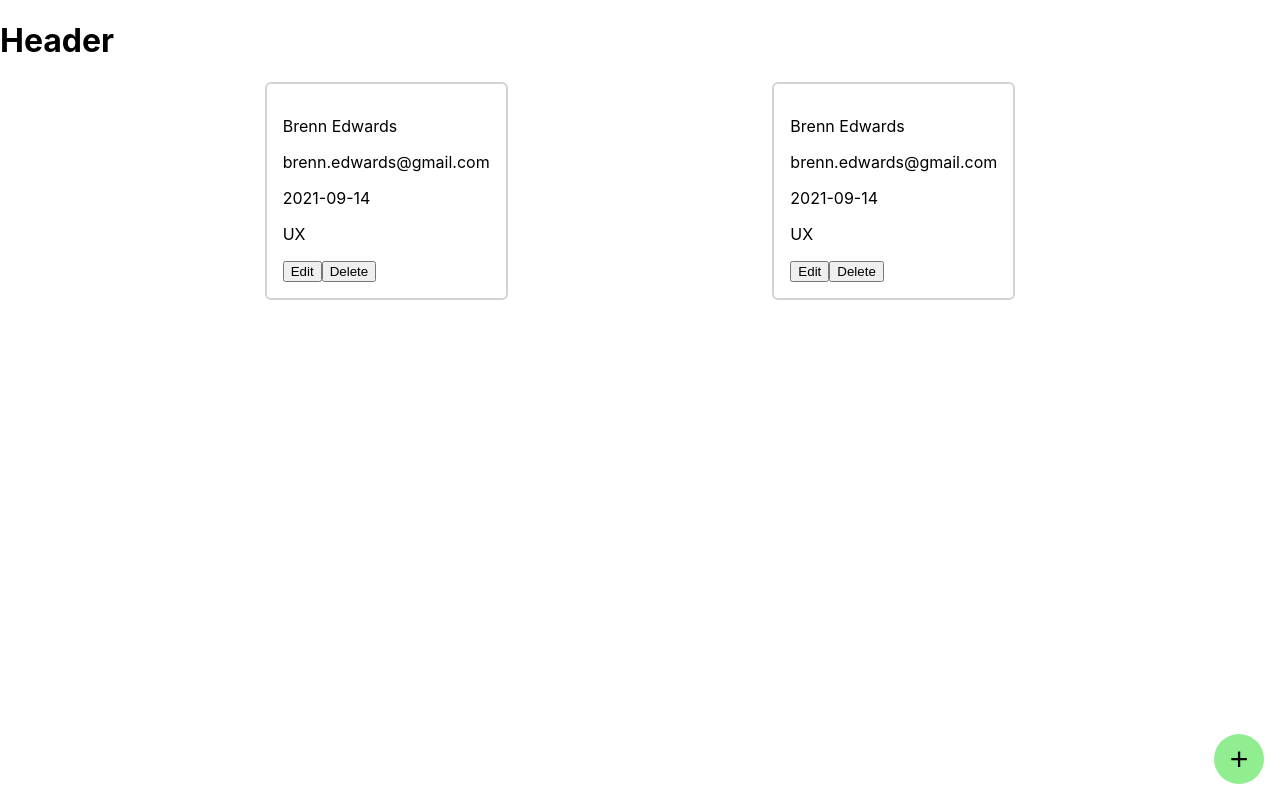
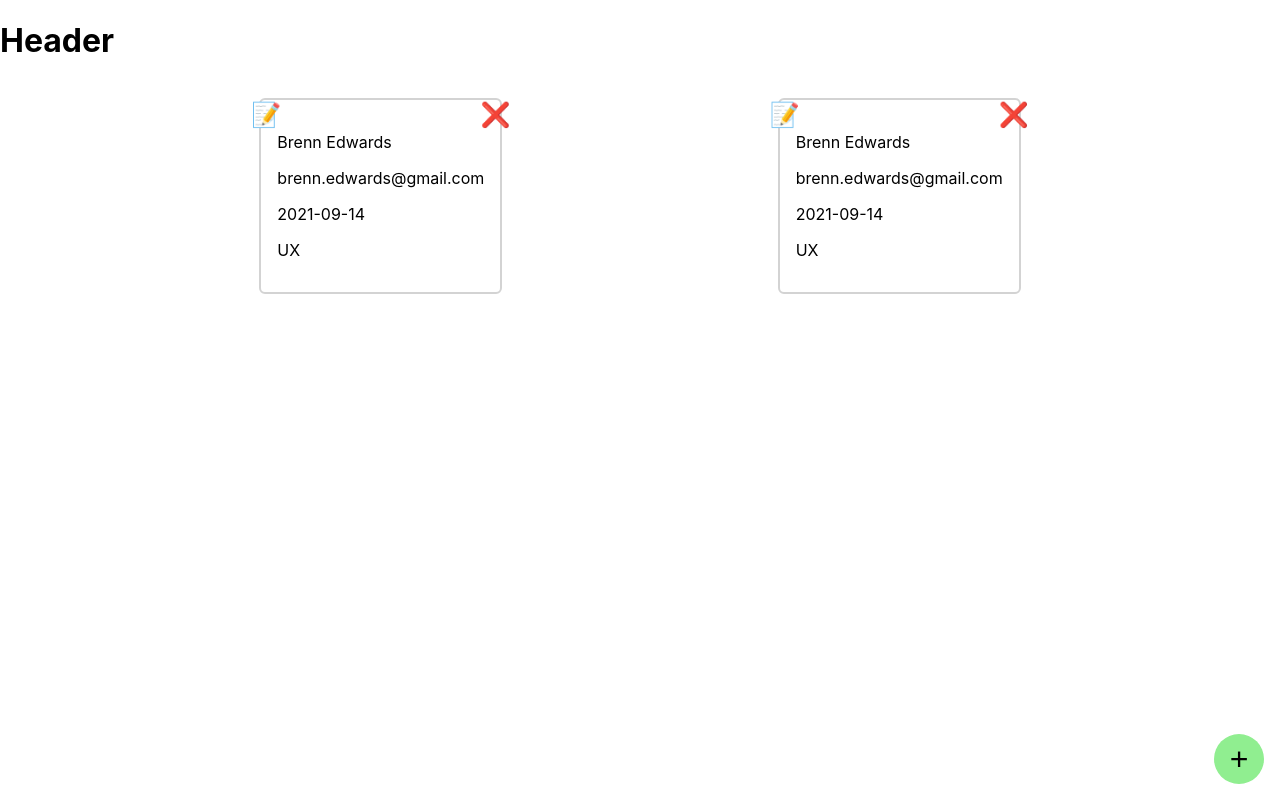
Before and after one commit to brenno-calado/nutcache-challenge-brennoNascimento, a React (Create React App) app: page / in a window 1280 px wide. Built offline with nearby package versions, Linux system fonts and the light colour scheme; no server answers.

Commit message:
add Edit Modal

```diff
--- a/src/components/Grid/Grid.jsx
+++ b/src/components/Grid/Grid.jsx
@@ -10,12 +10,14 @@ class Grid extends Component {
       list: null,
       mockList: [
         {
+          id: 1,
           name: 'Brenn Edwards',
           email: 'brenn.edwards@gmail.com',
           startDate: '2021-09-14',
           team: 'UX'
         },
         {
+          id: 2,
           name: 'Brenn Edwards',
           email: 'brenn.edwards@gmail.com',
           startDate: '2021-09-14',
--- a/src/components/Grid/GridItem/GridItem.css
+++ b/src/components/Grid/GridItem/GridItem.css
@@ -2,5 +2,28 @@
   border: solid 2px lightgray;
   border-radius: 6px;
   display: table-cell;
+  margin: 1em;
   padding: 1em;
 }
+
+.employee > section {
+  width: 100%;
+  position: relative;
+}
+
+.employee > section > button {
+  background-color: transparent;
+  border: none;
+  border-radius: 50%;
+  font-size: 150%;
+  position: absolute;
+  top: -1rem;
+}
+
+.edit {
+  left: -2rem;
+}
+
+.delete {
+  right: -2rem;
+}
--- a/src/components/Grid/GridItem/GridItem.jsx
+++ b/src/components/Grid/GridItem/GridItem.jsx
@@ -1,17 +1,31 @@
-import React from 'react';
+import React, { useState } from 'react';
+// import axios from 'axios';
 import PropTypes from 'prop-types';
+import { Modal } from '../../Modal/Modal';
 import './GridItem.css';
 
-const GridItem = ({ employee }) => (
-  <li className="employee">
+const GridItem = ({ employee }) => {
+  const [editModal, setEditModal] = useState(false);
+
+  return (
+    <>
+      <li className="employee" id={ employee.id }>
+        <section>
+          <button aria-label="edit" className="edit" onClick={() => setEditModal( !editModal )}>&#128221;</button>
+          <button aria-label="delete" className="delete">&#10060;</button>
+        </section>
         <p>{ employee.name }</p>
         <p>{ employee.email}</p>
         <time>{employee.startDate}</time>
         <p>{ employee.team }</p>
-    <button>Edit</button>
-    <button>Delete</button>
       </li>
+      {!editModal ?
+        null
+        : <Modal type="edit" toggle={() => setEditModal(false)} employee={ employee } />
+      }
+    </>
   );
+};
 
 GridItem.defaultProps = {
   employee: undefined,
@@ -19,6 +33,7 @@ GridItem.defaultProps = {
 
 GridItem.propTypes = {
   employee: PropTypes.shape({
+    id: PropTypes.number,
     name: PropTypes.string,
     email: PropTypes.string,
     startDate: PropTypes.string,
--- a/src/components/Modal/Modal.css
+++ b/src/components/Modal/Modal.css
@@ -1,6 +1,7 @@
 aside {
   background-color: #0000007d;
   height: 100%;
+  left: 0;
   position: absolute;
   top: 0;
   width: 100%;
@@ -11,14 +12,12 @@ form {
   align-items: flex-start;
   background-color: lavender;
   border-radius: 4px;
-  bottom: 3rem;
   display: flex;
   flex-direction: column;
   justify-content: center;
   margin: 1em;
   padding: 1em;
   position: absolute;
-  right: 3rem;
   z-index: 2;
 }
 
--- a/src/components/Modal/Modal.jsx
+++ b/src/components/Modal/Modal.jsx
@@ -3,8 +3,21 @@ import axios from 'axios';
 import PropTypes from 'prop-types';
 import './Modal.css';
 
+const teams = ['Mobile', 'Frontend', 'Backend'];
+
 export const Modal = (props) => {
-  const { type, toggle } = props;
+  const {
+    type,
+    toggle,
+    employee = {
+      name: '',
+      birthday: '',
+      gender: '',
+      cpf: '',
+      email: '',
+      startDate: '',
+      team: '',
+    } } = props;
 
   const crud = {
     create: async (data) => {
@@ -22,8 +35,17 @@ export const Modal = (props) => {
     delete: async () => {
       console.log(type);
     },
-    edit: async () => {
-      console.log(type);
+    edit: async (data) => {
+      try {
+        const response = await axios({
+          method: 'POST',
+          url: `https://crudcrud.com/nutemployee/${employee.id}`,
+          data,
+        });
+        console.log(response);
+      } catch (error) {
+        console.error(error);
+      }
     },
   };
 
@@ -45,37 +67,48 @@ export const Modal = (props) => {
   return (
     <>
       <aside onClick={() => toggle()} />
-      <form onSubmit={(evt) => submit(evt)}>
+      <form
+        onSubmit={(evt) => submit(evt)}
+        style={{
+          bottom: `${type === 'create' && '3rem'}`,
+          right: `${type === 'create' && '3rem'}`,
+        }}
+      >
         <label htmlFor="name">
-          Name:
-          <input id="name" type="text" name="name"  minLength="6" autoFocus />
+          Name
+          <input id="name" type="text" name="name" defaultValue={ employee.name } minLength="6" autoFocus />
         </label>
-          BirthDay:
         <label htmlFor="birthday">
-          <input id="birthday" type="date" name="date" />
+          Birthday
+          <input id="birthday" type="date" name="birthday" defaultValue={ employee.birthday } />
         </label>
         <label htmlFor="gender">
           Gender
-          <select id="gender" name="gender" defaultValue="male">
+          <select id="gender" name="gender" defaultValue={ employee.gender }>
             <option value="male">Male</option>
             <option value="female">Female</option>
           </select>
         </label>
         <label htmlFor="cpf">
           CPF
-          <input id="cpf" type="text" name="cpf" maxLength="11" />
+          <input id="cpf" type="text" name="cpf" maxLength="11" defaultValue={ employee.cpf } />
         </label>
         <label htmlFor="email">
           Email
-          <input id="email" type="email" name="email" />
+          <input id="email" type="email" name="email" defaultValue={ employee.email } />
         </label>
         <label htmlFor="startDate">
           Start Date
-          <input id="startDate" type="date" name="startDate" />
+          <input id="startDate" type="date" name="startDate" defaultValue={ employee.startDate } />
         </label>
         <label htmlFor="team">
           Team
-          <input id="team" type="text" name="team" />
+          <select id="team" defaultValue={ employee.team}>
+            <option>None</option>
+            {teams.map((team, index) => (
+              <option key={`team-${team}-${index}`} value={team}>{team}</option>
+            ))}
+          </select>
         </label>
         <button>{type}</button>
       </form>
@@ -86,4 +119,5 @@ export const Modal = (props) => {
 Modal.propTypes = {
   type: PropTypes.string,
   toggle: PropTypes.func,
+  employee: PropTypes.shape(),
 };
--- a/src/pages/Main.jsx
+++ b/src/pages/Main.jsx
@@ -16,7 +16,7 @@ class Main extends Component {
         <Header />
         <main>
           <Grid />
-          <button className="create" onClick={() => this.setState({ createModal: !createModal })}>+</button>
+          <button aria-label="create employee" className="create" onClick={() => this.setState({ createModal: !createModal })}>+</button>
           {!createModal ? null : <Modal type="create" toggle={() => this.setState({ createModal: false })} />}
         </main>
       </>
```
Lines whose indentation alone changed are shown as unchanged.
